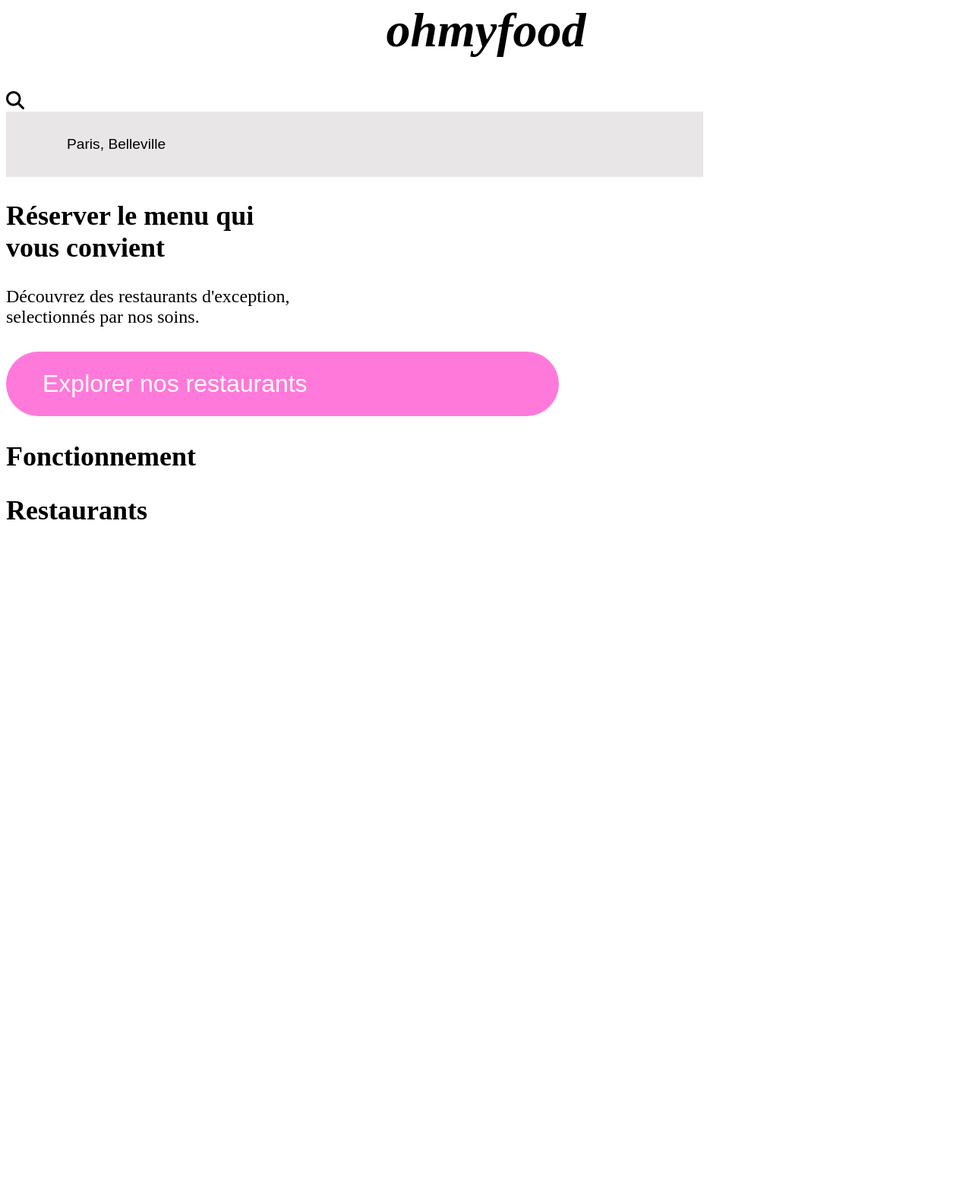
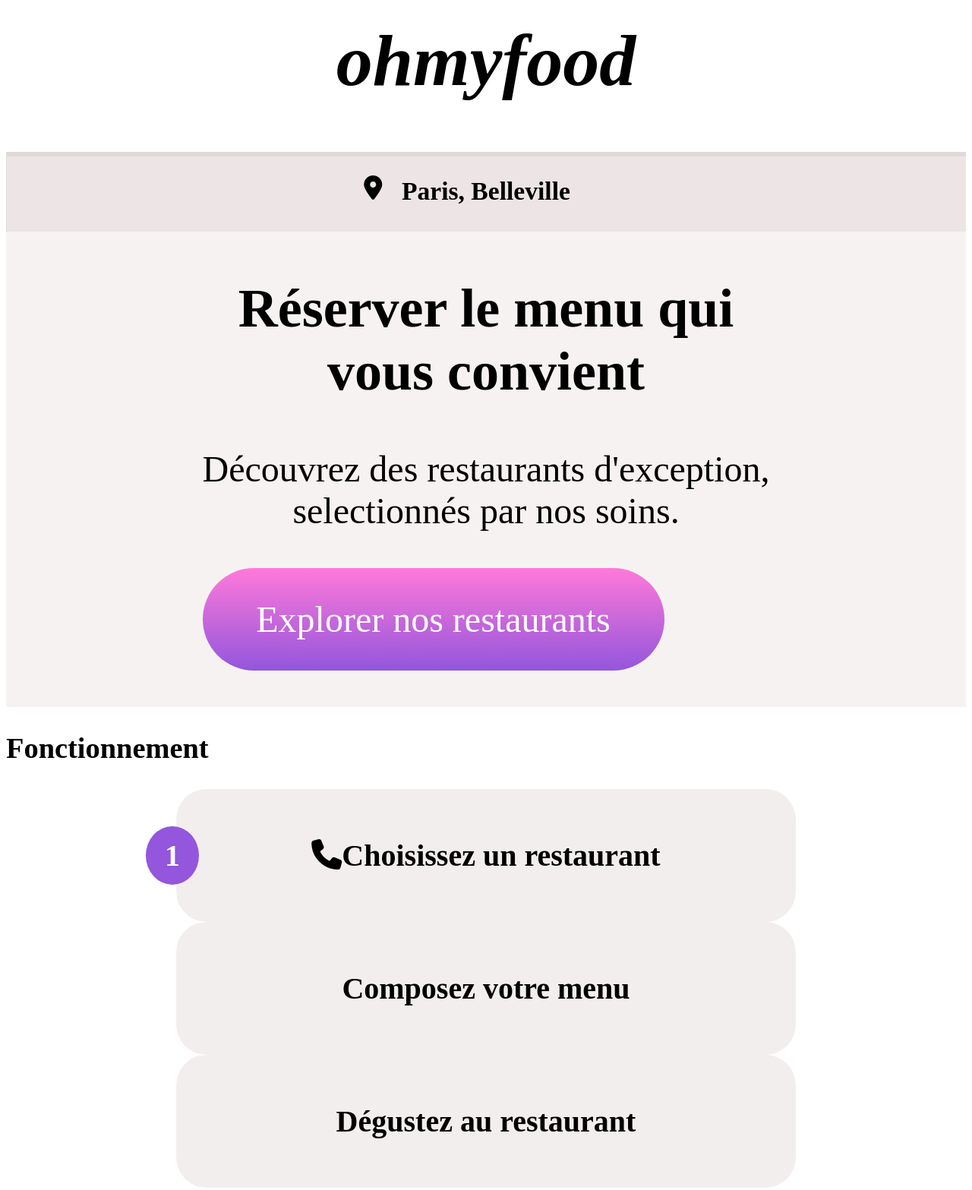
Before and after one commit to nicolasdumoulininfo/DUMOULINNicolas_03_26062021, a website: page index.html in a window 1280 px wide. Shown: the part 40-1607 px from the top of the page at 76% size. Before the commit the page ends 800 px from the top, so only its background shows below. Drawn offline with Linux system fonts and the light colour scheme; a web font is replaced by a local one.

Commit message:
creation bloc en tete et debut bloc fonctionnement

```diff
--- a/index.html
+++ b/index.html
@@ -15,47 +15,68 @@
             </div>
 
         <!--Bloc recherche localisation restaurant-->
-            <div>
+            <div class="heading">
 
-                <!--Iconelocalisation-->
-                <div></div>
-
-
-                <!--text recherche localisation-->
-                <div>
-                    <span><i class="fa-solid fa-search"></i></span>
-                    <input class="rechercher" type="text" size="20" name="rechercher" value="Paris, Belleville">
+                <div class="heading--localisation">
+                    <div class="heading--localisation--icone">
+                        <span><i class="fas fa-map-marker-alt"></i></span>
                     </div>
 
+                    <div class="heading--localisation--text">
+                        <p>Paris, Belleville</p>
+                    </div>
                 </div>
 
-        <!--Bloc text-->
-            <div>
+                <div class="heading--text">
+                    <!--Textes et message introduction-->
                     <div>
                         <h2>Réserver le menu qui</br>vous convient</h2>
+                    </div>
+
+                    <div>
                         <p>Découvrez des restaurants d'exception,</br>selectionnés par nos soins.</p>
                     </div>
 
-             <!--bouton nos restauarants-->
+                    <!--bouton nos restaurants-->
                      <div>
                          <p class="btn">Explorer nos restaurants</p>
                      </div>
                 </div>
 
+            </div>
+
+
         <!--Bloc Fonctionnement-->
             <div>
                 <h2>Fonctionnement</h2>
+
                 <!--Bloc bouton fonctionnement-->
+                    <div class="fonctionnemnt">
+
+                        <!--choisissez un restaurant-->
+                        <div class="btn_fonctionnement">
+                            <span>
+                                <i class="fas fa-phone"></i>
+                            </span>
                             <div>
-                        <!--choisissez un restaurant-->
-                        <div></div>
+                                <p>Choisissez un restaurant</p>
+                            </div>
+                            <p class="btn_fonctionnement_numeroetape">1</p>
+                        </div>
+                         <div>
+                        </div>
+                         <!--Composer votre menu-->
+                        <div class="btn_fonctionnement">
 
-                         <!--Composer votre menu-->
-                        <div></div>
+                            <p>Composez votre menu</p>
+
+                        </div>
 
                          <!--Degustez au restaurant-->
-                        <div></div>
-
+                        <div class="btn_fonctionnement">
+                            <p>Dégustez au restaurant</p>
+                        </div>
+                    </div>
             </div>
         <!--Bloc photo restaurant-->
             <div>
--- a/main.scss
+++ b/main.scss
@@ -2,11 +2,10 @@
 @import "./utils/fonctions";
 @import "./utils/mixins";
 
-
 @font-face {
     font-family: 'shrikhandregular';
-    src: url('shrikhand-regular-webfont.woff2') format('woff2'),
-         url('shrikhand-regular-webfont.woff') format('woff');
+    src: url('fonts/shrikhand-regular-webfont.woff2') format('woff2'),
+         url('fonts/shrikhand-regular-webfont.woff') format('woff');
     font-weight: normal;
     font-style: normal;
 
@@ -14,48 +13,117 @@
 
 @font-face {
     font-family: 'roboto_condensedregular';
-    src: url('robotocondensed-regular-webfont.woff2') format('woff2'),
-         url('robotocondensed-regular-webfont.woff') format('woff');
+    src: url('fonts/robotocondensed-regular-webfont.woff2') format('woff2'),
+         url('fonts/robotocondensed-regular-webfont.woff') format('woff');
     font-weight: normal;
     font-style: normal;
+}
+
+body{
+    font-family:'roboto_condensedregular';
+    font-size: 1.6rem;
 }
 
 h1{
     font-family:'shrikhandregular';
     color:red;
-    font-size: 4rem;
+    font-size: 6rem;
     font-style: italic;
     color: black;
     font-weight: bolder;
     text-align: center;
 }
 
-body{
-    font-family:'roboto_condensedregular';
-    font-size: 1.5rem;
+.heading{
+    display: flex;
+    width: 100%;
+    box-shadow: grey;
+    background-color: $couleur-fond-gris;
+    flex-direction: column;
+    text-align: center;
+    justify-content: center;
+    align-items: center;
 }
 
-.rechercher{
-    display: flex;
-    border:none;
-    font-size: 1.2rem;
-    text-align: left;
-    background-color: $couleur-fond-gris;
-    box-shadow: grey;
-    padding: 2rem 5rem;
+.heading--localisation{
+        display:flex;
+        flex-direction:row;
+        background-color:$couleur-fond-gris-localisation;
+        box-shadow:inset 1px 6px rgb(190, 190, 187, 0.3);
+        width: 100%;
+
+    }
+.heading--localisation--icone{
+    width: 40%;
+    padding-top:1.9rem;
+    text-align:right;
+    font-size: 2rem;
+}
+
+.heading--localisation--text{
     width: 60%;
+    padding-left:1.6rem;
+    text-align:left;
+    font-size: 2.1rem;
+    font-weight: bold;
+}
 
-}
 .btn{
     color:white;
-    padding: 1.5rem 3rem;
+    padding:2.5rem 4rem;
     border-radius: 10rem;
-    font-size: 2rem;
-    font-family:sans-serif;
-    background-color: $couleur-secondaire;
+    font-size: 3rem;
+    font-weight: 30;
+    background: linear-gradient($couleur-secondaire,$couleur-primaire);
     cursor: pointer;
-    width: 50%;
+    width: 30rem;
     &:hover {
         background-color:pastel($couleur-secondaire);
     }
 }
+
+.heading--text{
+    font-size:3rem;
+
+}
+
+/*Partie Fonctionnement*/
+.fonctionnemnt{
+    position:relative;
+    margin-left: 5px;
+    margin-right:5px;
+    margin-top: 5px;
+    margin-bottom: 5px;
+    display: flex;
+    flex-direction: column;
+    justify-content: space-between;
+    align-items: center;
+    background-color: white;
+}
+
+    .btn_fonctionnement_numeroetape{
+        position:absolute;
+        left:-40px;
+        border-radius:50%;
+        background-color: $couleur-primaire;
+        padding:15px 25px;
+        color:white;
+    }
+
+    .btn_fonctionnement{
+        display: flex;
+        justify-content: center;
+        align-items: center;
+        position:relative;
+        color:black;
+        padding:1.5rem 3rem;
+        border-radius: 40px;
+        font-size: 2.5rem;
+        font-weight: bold;
+        background:$couleur-fond-gris-localisation;
+        cursor: pointer;
+        width: 45rem;
+        &:hover {
+            background-color:pastel($couleur-secondaire);
+        }
+    }
--- a/utils/_variables.scss
+++ b/utils/_variables.scss
@@ -2,4 +2,5 @@
 $couleur-primaire: #9356DC;
 $couleur-secondaire: #ff79da;
 $couleur-tertiare: #99e2d0;
-$couleur-fond-gris:rgba(163, 159, 159, 0.253);
+$couleur-fond-gris:rgba(224, 203, 203, 0.253);
+$couleur-fond-gris-localisation:rgba(206, 189, 189, 0.253);
```
Also changed, not shown: css/style.css, 1 other file. Lines whose indentation alone changed are shown as unchanged.
